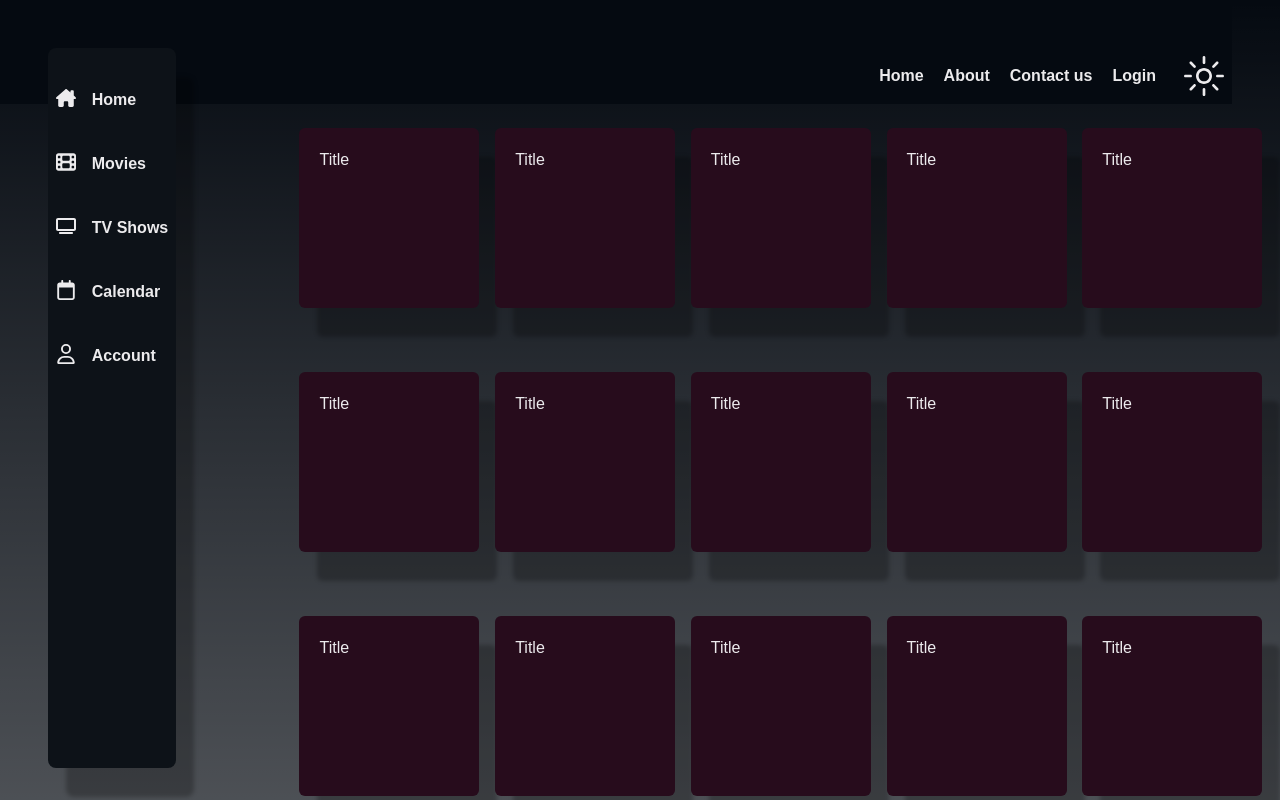
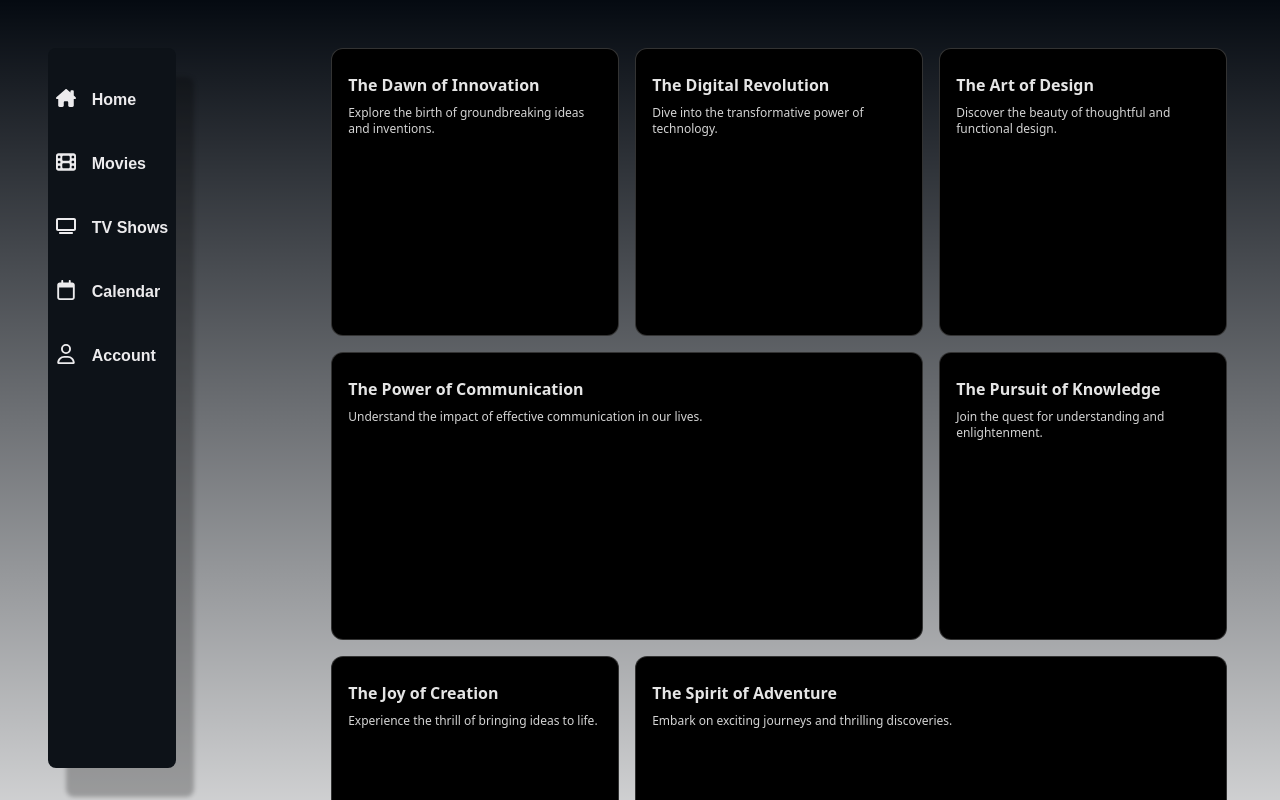
Before and after one commit to WilliamOrringe/MoviesList, a Next.js app in the folder frontend/: page / in a window 1280 px wide. Shown: the top 800 px of the page. Built offline with nearby package versions, Linux system fonts and the light colour scheme.

Commit message:
added bento grid

```diff
--- a/frontend/package.json
+++ b/frontend/package.json
@@ -13,9 +13,13 @@
     "@fortawesome/free-regular-svg-icons": "^6.5.2",
     "@fortawesome/free-solid-svg-icons": "^6.5.2",
     "@fortawesome/react-fontawesome": "^0.2.2",
+    "@tabler/icons-react": "^3.5.0",
+    "clsx": "^2.1.1",
+    "framer-motion": "^11.2.6",
     "next": "14.2.3",
     "react": "^18.3.1",
-    "react-dom": "^18.3.1"
+    "react-dom": "^18.3.1",
+    "tailwind-merge": "^2.3.0"
   },
   "devDependencies": {
     "@types/node": "^20.12.8",
--- a/frontend/src/app/layout.tsx
+++ b/frontend/src/app/layout.tsx
@@ -6,9 +6,8 @@ import Navbar from "@/components/Navbar";
 const Layout: React.FC<{ children: React.ReactNode }> = ({ children }) => {
   return (
     <html>
-      <body className="dark dark:bg-backgroundDark dark:text-textDark dark:accent-accentDark bg-backgroundLight text-textDark accent-accentLight m-12">
-        <Navbar />
-        <main className="">{children}</main>
+      <body className='dark dark:bg-backgroundDark dark:text-textDark dark:accent-accentDark bg-backgroundLight text-textDark accent-accentLight m-12'>
+        <main className=''>{children}</main>
       </body>
     </html>
   );
--- a/frontend/src/app/page.tsx
+++ b/frontend/src/app/page.tsx
@@ -1,25 +1,71 @@
 import Sidebar from "@/components/Sidebar";
 import Card from "@/components/card";
+import { BentoGrid, BentoGridItem } from "@/components/ui/BentoGrid";
 import React, { Fragment } from "react";
 
 const Page = () => {
+  const items = [
+    {
+      title: "The Dawn of Innovation",
+      description: "Explore the birth of groundbreaking ideas and inventions.",
+      header: "",
+      icon: "",
+    },
+    {
+      title: "The Digital Revolution",
+      description: "Dive into the transformative power of technology.",
+      header: "",
+      icon: "",
+    },
+    {
+      title: "The Art of Design",
+      description: "Discover the beauty of thoughtful and functional design.",
+      header: "",
+      icon: "",
+    },
+    {
+      title: "The Power of Communication",
+      description:
+        "Understand the impact of effective communication in our lives.",
+      header: "",
+      icon: "",
+    },
+    {
+      title: "The Pursuit of Knowledge",
+      description: "Join the quest for understanding and enlightenment.",
+      header: "",
+      icon: "",
+    },
+    {
+      title: "The Joy of Creation",
+      description: "Experience the thrill of bringing ideas to life.",
+      header: "",
+      icon: "",
+    },
+    {
+      title: "The Spirit of Adventure",
+      description: "Embark on exciting journeys and thrilling discoveries.",
+      header: "",
+      icon: "",
+    },
+  ];
+
   return (
-    <>
-      <div className="flex flex-row gap-40 ">
-        <Sidebar />
-        <div className="grid grid-cols-5 w-full gap-16 mr-[18px] mt-20">
-          {Array(55)
-            .fill(10)
-            .map((i) => {
-              return (
-                <Fragment key={i}>
-                  <Card keyProp={i} />{" "}
-                </Fragment>
-              );
-            })}
-        </div>
-      </div>
-    </>
+    <div className='flex flex-row gap-40 '>
+      <Sidebar />
+      <BentoGrid className='max-w-4xl mx-auto'>
+        {items.map((item, i) => (
+          <BentoGridItem
+            key={i}
+            title={item.title}
+            description={item.description}
+            header={item.header}
+            icon={item.icon}
+            className={i === 3 || i === 6 ? "md:col-span-2" : ""}
+          />
+        ))}
+      </BentoGrid>
+    </div>
   );
 };
 
--- /dev/null
+++ b/frontend/src/components/ui/BentoGrid.tsx
@@ -0,0 +1,54 @@
+import { cn } from "@/utils/cn";
+
+export const BentoGrid = ({
+  className,
+  children,
+}: {
+  className?: string;
+  children?: React.ReactNode;
+}) => {
+  return (
+    <div
+      className={cn(
+        "grid md:auto-rows-[18rem] grid-cols-1 md:grid-cols-3 gap-4 max-w-7xl mx-auto ",
+        className
+      )}
+    >
+      {children}
+    </div>
+  );
+};
+
+export const BentoGridItem = ({
+  className,
+  title,
+  description,
+  header,
+  icon,
+}: {
+  className?: string;
+  title?: string | React.ReactNode;
+  description?: string | React.ReactNode;
+  header?: React.ReactNode;
+  icon?: React.ReactNode;
+}) => {
+  return (
+    <div
+      className={cn(
+        "row-span-1 rounded-xl group/bento hover:shadow-xl transition duration-200 shadow-input dark:shadow-none p-4 dark:bg-black dark:border-white/[0.2] bg-white border border-transparent justify-between flex flex-col space-y-4",
+        className
+      )}
+    >
+      {header}
+      <div className='group-hover/bento:translate-x-2 transition duration-200'>
+        {icon}
+        <div className='font-sans font-bold text-neutral-600 dark:text-neutral-200 mb-2 mt-2'>
+          {title}
+        </div>
+        <div className='font-sans font-normal text-neutral-600 text-xs dark:text-neutral-300'>
+          {description}
+        </div>
+      </div>
+    </div>
+  );
+};
--- /dev/null
+++ b/frontend/src/utils/cn.ts
@@ -0,0 +1,6 @@
+import { ClassValue, clsx } from "clsx";
+import { twMerge } from "tailwind-merge";
+
+export function cn(...inputs: ClassValue[]) {
+  return twMerge(clsx(inputs));
+}
```
Also changed, not shown: frontend/src/components/ui/Header.tsx (added), 1 other file (tests, documents, lock files or other folders).
